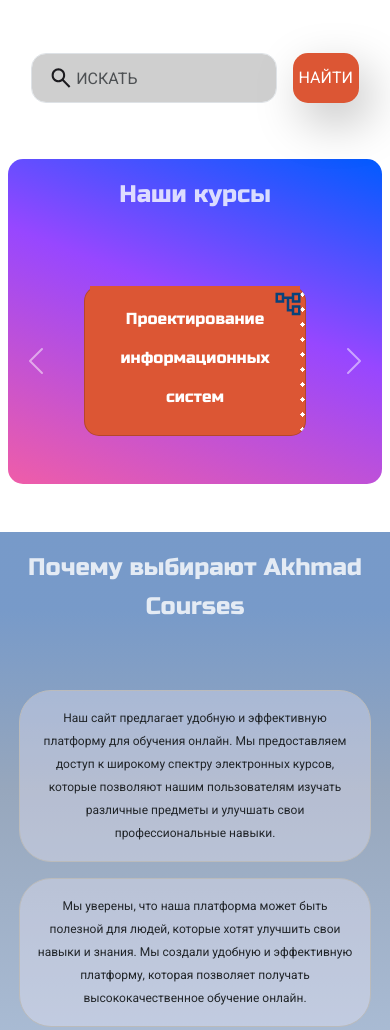
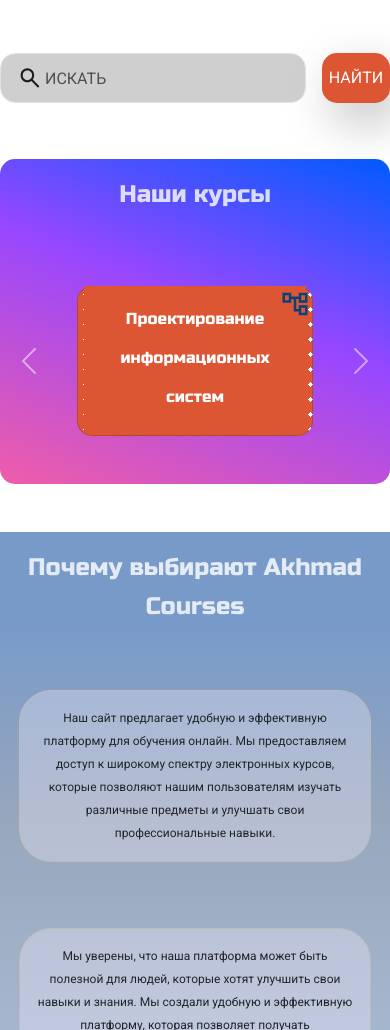
Before and after one commit to karaculya/akhmadcourses, a plain HTML site: page index.html in a window 390 px wide. Shown: the part 271-1301 px from the top of the page. Drawn offline with nearby package versions, Linux system fonts and the light colour scheme; a web font is replaced by a local one.

Commit message:
final update

```diff
--- a/css/style.css
+++ b/css/style.css
@@ -85,13 +85,6 @@ footer {
 /* общие стили */
 
 /* стили для главной страницы */
-.search,
-.causes,
-.our-courses-block {
-  margin-left: 8%;
-  margin-right: 8%;
-}
-
 .search .input-search,
 .search .btn-orange {
   display: flex;
@@ -134,12 +127,20 @@ footer {
 }
 
 .our-courses-block {
+  display: block;
+  margin: auto;
+  max-width: 1090px;
   border-radius: 15px;
 }
 
 .our-courses-block a,
 .accessible-courses-block a {
   text-decoration: none;
+}
+
+.accessible-courses-block .rectangle {
+  padding-top: 1%;
+  padding-bottom: 3%;
 }
 
 .course {
@@ -199,8 +200,8 @@ footer {
 .causes {
   flex-direction: row;
   align-items: center;
-  justify-content: space-around;
-  gap: 5%;
+  justify-content: center;
+  gap: 50px;
 }
 
 .text-block {
@@ -381,11 +382,6 @@ footer {
   color: #FFE0E0;
 }
 
-/* .upload-block textarea::placeholder{
-  background: url(../images/upload_file.svg) no-repeat left;
-  font-size: 30px;
-} */
-
 .btn-save {
   background: #FFE0E0;
 }
@@ -550,8 +546,7 @@ footer {
     max-height: 50px;
   }
 
-  .causes,
-  .our-courses-block {
+  .causes {
     margin-left: 2%;
     margin-right: 2%;
   }
--- a/index.html
+++ b/index.html
@@ -75,7 +75,7 @@
     </section>
     <!-- поиск -->
     <section class="navbar search my-5">
-        <form class="d-flex flex-row gap-3 w-100 mx-auto" role="search">
+        <form class="d-flex flex-row gap-3 w-100 justify-content-center" role="search">
 		<div class="icon-search">
 			<input class="col-md-auto form-control text-uppercase input-search" type="search" placeholder="Искать" aria-label="Search">
 		</div>
@@ -126,14 +126,11 @@
     <section class="container-fluid text-center description-block">
         <h1 class="title p-3 mb-5">Почему выбирают Akhmad Courses</h1>
         <div class="d-flex causes">
-
             <p class="p-3 text-block">
                 Наш сайт предлагает удобную и эффективную платформу для обучения онлайн.
                 Мы предоставляем доступ к широкому спектру электронных курсов, которые позволяют нашим
                 пользователям изучать различные предметы и улучшать свои профессиональные навыки.
             </p>
-
-
             <p class="p-3 text-block">
                 Мы уверены, что наша платформа может быть полезной для людей, которые хотят улучшить свои
                 навыки и знания.
@@ -148,13 +145,11 @@
                 Мы предлагаем курсы по многим различным темам. Наши курсы подходят для людей разных
                 возрастов и уровней профессиональной подготовки.
             </p>
-
             <p class="p-3 text-block">
                 Мы также предлагаем возможность создания собственных курсов для наших пользователей.
                 Это позволяет преподавателям и экспертам размещать свои курсы на нашей платформе и делиться
                 своими знаниями и опытом с другими.
             </p>
-
         </div>
     </section>
     <footer>
```
Also changed, not shown: personal-cabinet.html (+9 -6 lines).
